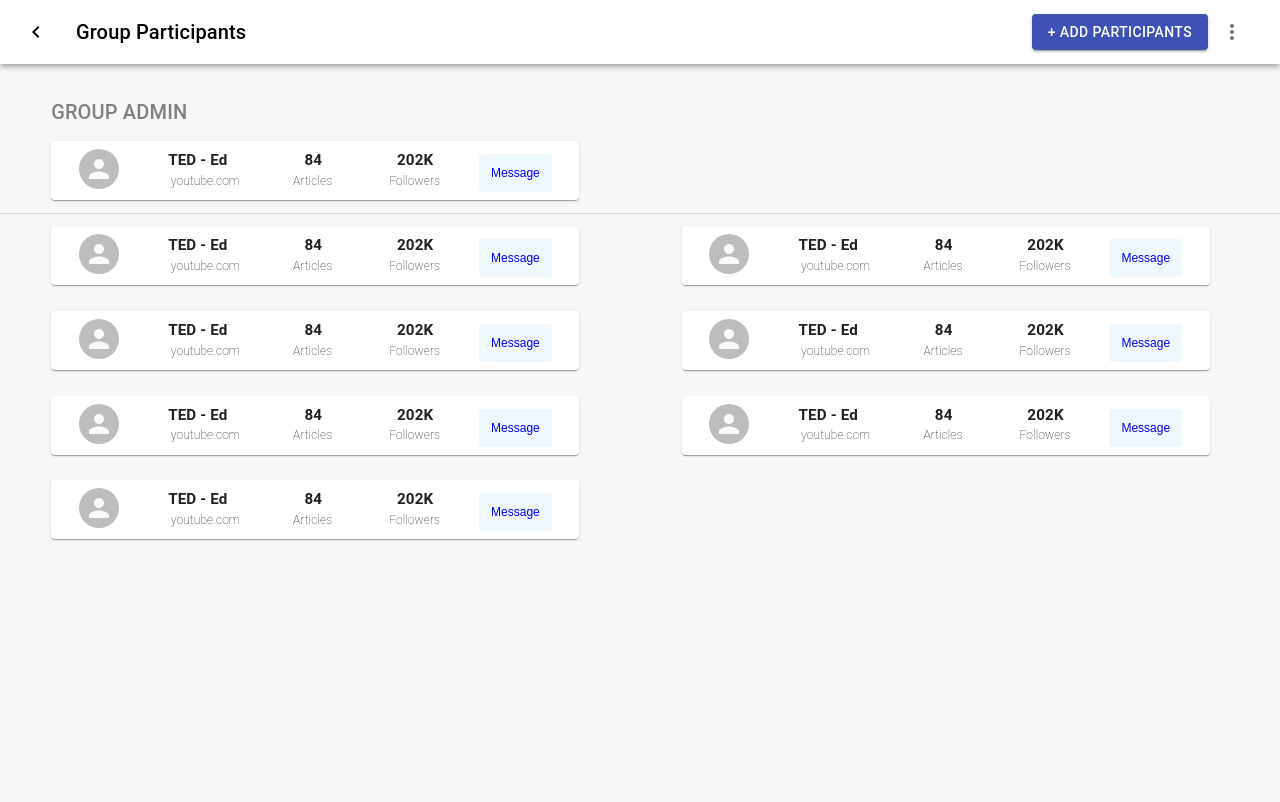
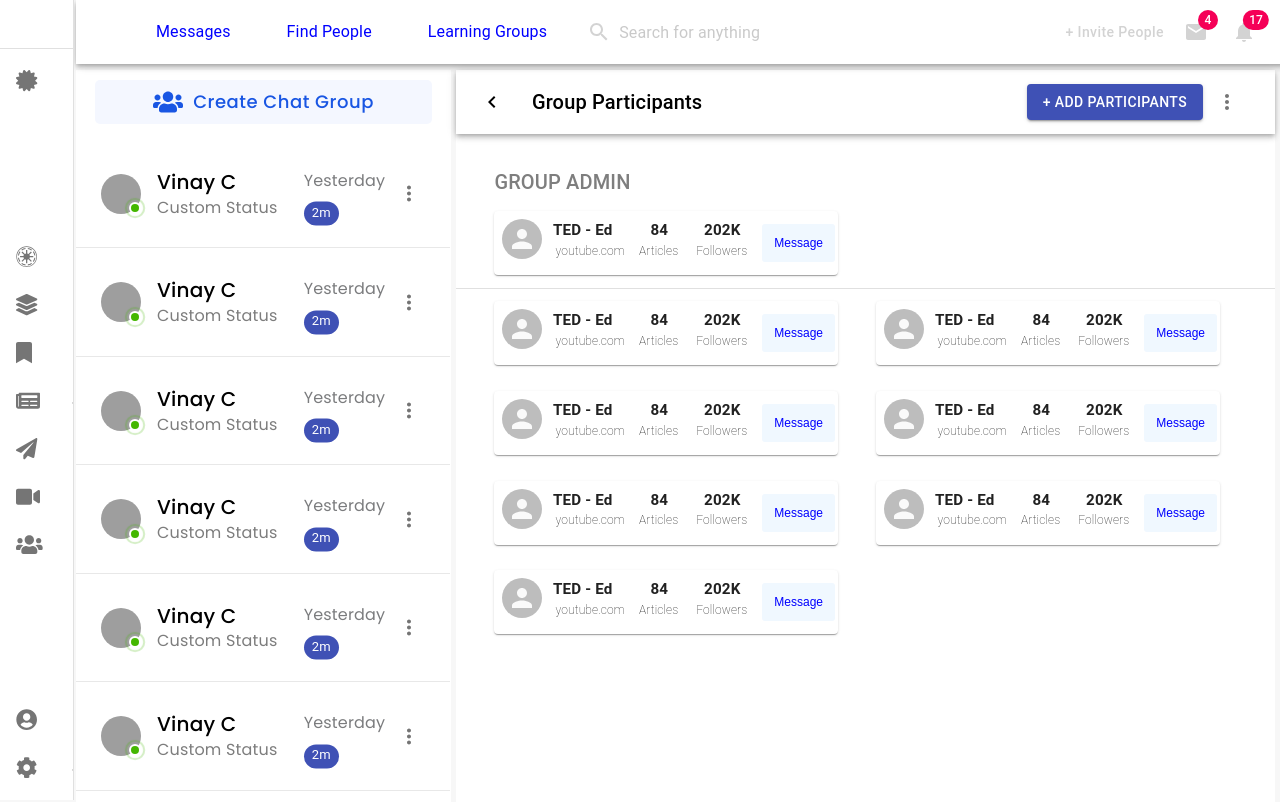
Before and after one commit to aejit/Byndr, a React (Create React App) app in the folder byndr-ui/: page /connect/allparticipants in a window 1280 px wide. Shown: the top 802 px of the page. Built offline with nearby package versions, Linux system fonts and the light colour scheme; grey boxes are pictures that could not be loaded.

Commit message:
side component added in 9th screen

```diff
--- a/byndr-ui/src/App.js
+++ b/byndr-ui/src/App.js
@@ -31,7 +31,7 @@
         <Route exact path="/checkemail" component={Checkemail} />
         <Route exact path="/homescreen" component={HomeScreen} />
         <Route exact path="/confirmpasswordchange" component={Passwordchangeconfirm} />
-        <Route exact path="/connect/allparticipants" component={Participants} />
+        <Route exact path="/connect/allparticipants" component={MessageConnect} />
         <Route exact path="/connect/messages" component={MessageConnect} />
         <Route exact path="/connect/sharedfiles" component={Sharedfiles} />
         <Route exact path="/connect/sharedcontent" component={Sharedcontent} />
--- a/byndr-ui/src/components/Connect/messageConnect.js
+++ b/byndr-ui/src/components/Connect/messageConnect.js
@@ -12,6 +12,7 @@
 import UserChatInfo from '../Connect/Messages/userChatInfo'
 import Header from '../common/header'
 import ChatList from '../Connect/Messages/chatList';
+import Participants from "./participants";
 
 const useStyles = makeStyles((theme) => ({
   marginSmall: {
@@ -38,7 +39,7 @@
   chatListblock: {
     width: '100%',
     float: 'left',
-    maxWidth:375,
+    maxWidth: 375,
     height: '100%',
     overflowY: 'auto',
     // position: 'fixed',
@@ -87,6 +88,7 @@
           <div className={classes.contentRenderer}>
             <div className={classes.contentRendererinr}>
               <Router>
+                <Route exact path="/connect/allparticipants" component={Participants} />
                 <Route exact path="/connect/messages" component={Messages} />
                 <Route exact path="/connect/messages/grpChat" component={GrpChat} />
                 <Route exact path="/connect/messages/grpChatInfo" component={GrpChatInfo} />
--- a/byndr-ui/src/components/Connect/participants.js
+++ b/byndr-ui/src/components/Connect/participants.js
@@ -3,7 +3,9 @@
 import Card from '@material-ui/core/Card';
 import Typography from '@material-ui/core/Typography';
 import { Avatar, Divider } from '@material-ui/core';
-
+import { makeStyles } from '@material-ui/core/styles';
+import IconButton from '@material-ui/core/IconButton';
+import MoreVertIcon from '@material-ui/icons/MoreVert';
 const dataDummy = [
     { 1: "1", role: "Admin" },
     { 1: "2", role: "member" },
@@ -15,13 +17,22 @@
     { 1: "8", role: "member" }
 ]
 
+const useStyles = makeStyles((theme) => ({
+    allparticipants: {
+        width: '100%',
+        padding: '0px 0px'
+    }
+}));
+
 export default function Participants() {
 
+    const classes = useStyles();
+
     return (
-        <div>
+        <div className={classes.allparticipants} style={{marginTop:"-10px"}}>
             <Headerconnect />
             <div >
-                <Typography variant="h6" style={{ color: "grey", marginTop: "4vh", marginLeft: "4vw" }}>GROUP ADMIN</Typography>
+                <Typography variant="h6" style={{ color: "#000", opacity:"0.5",marginTop: "4vh", marginLeft: "3vw" }}>GROUP ADMIN</Typography>
 
                 {
 
@@ -30,7 +41,7 @@
                         if (data.role === "Admin") {
                             return (
 
-                                <Card style={{ margin: "1vw 4vw", padding: "0.5rem", maxWidth: "40%" }}>
+                                <Card style={{ margin: "1vw 3vw", padding: "0.5rem", maxWidth: "40%" }}>
                                     <div style={{ display: "flex", justifyContent: 'space-around' }}>
                                         <Avatar></Avatar>
                                         <div>
@@ -45,9 +56,12 @@
                                             <Typography style={{ marginLeft: "1.7em", fontSize: "0.95em", fontWeight: 'bold' }}>202K</Typography>
                                             <Typography style={{ marginLeft: "1.5em", fontSize: "12px", fontWeight: "100" }}>Followers</Typography>
                                         </div>
-                                        <div>
+                                        <div style={{marginLeft:15}}>
                                             <button style={{ border: "none", backgroundColor: 'aliceblue', color: "blue", fontSize: "0.75em", padding: "12px", marginTop: "5px", borderRadius: "3px", cursor: "pointer" }}>Message</button>
                                         </div>
+                                        <IconButton aria-label="settings">
+                                            <MoreVertIcon />
+                                        </IconButton>
                                     </div>
 
                                 </Card>
@@ -65,7 +79,7 @@
                     dataDummy.map((data => {
                         if (data.role === "member") {
                             return (
-                                <Card style={{ margin: "1vw 4vw", padding: "0.5rem", width: "40%" }}>
+                                <Card style={{ margin: "1vw 0px 1vw 3vw", padding: "0.5rem", width: "40%" }}>
 
                                     <div style={{ display: "flex", justifyContent: 'space-around' }}>
                                         <Avatar></Avatar>
@@ -81,9 +95,12 @@
                                             <Typography style={{ marginLeft: "1.7em", fontSize: "0.95em", fontWeight: 'bold' }}>202K</Typography>
                                             <Typography style={{ marginLeft: "1.5em", fontSize: "12px", fontWeight: "100" }}>Followers</Typography>
                                         </div>
-                                        <div>
+                                        <div style={{marginLeft:15}}>
                                             <button style={{ border: "none", backgroundColor: 'aliceblue', color: "blue", fontSize: "0.75em", padding: "12px", marginTop: "5px", borderRadius: "3px", cursor: "pointer" }}>Message</button>
                                         </div>
+                                        <IconButton aria-label="settings">
+                                            <MoreVertIcon />
+                                        </IconButton>
                                     </div>
 
                                 </Card>
--- a/byndr-ui/src/components/common/header.js
+++ b/byndr-ui/src/components/common/header.js
@@ -205,7 +205,8 @@
                 )
             }
             else if (match.path === "/connect/messages/grpChat" || match.path === "/connect/messages/grpChatInfo"
-                || match.path === "/connect/messages/grpChatVoice" || match.path === "/connect/messages/grpChatVideo" || match.path === "/connect/messages/userChat" ) {
+                || match.path === "/connect/messages/grpChatVoice" || match.path === "/connect/messages/grpChatVideo"
+                || match.path === "/connect/messages/userChat" || match.path === "/connect/allparticipants" ) {
                 return (
                     <div style={{ display: "flex" }}>
                         <Typography className={classes.title} variant="body1" noWrap>Messages</Typography>
```
